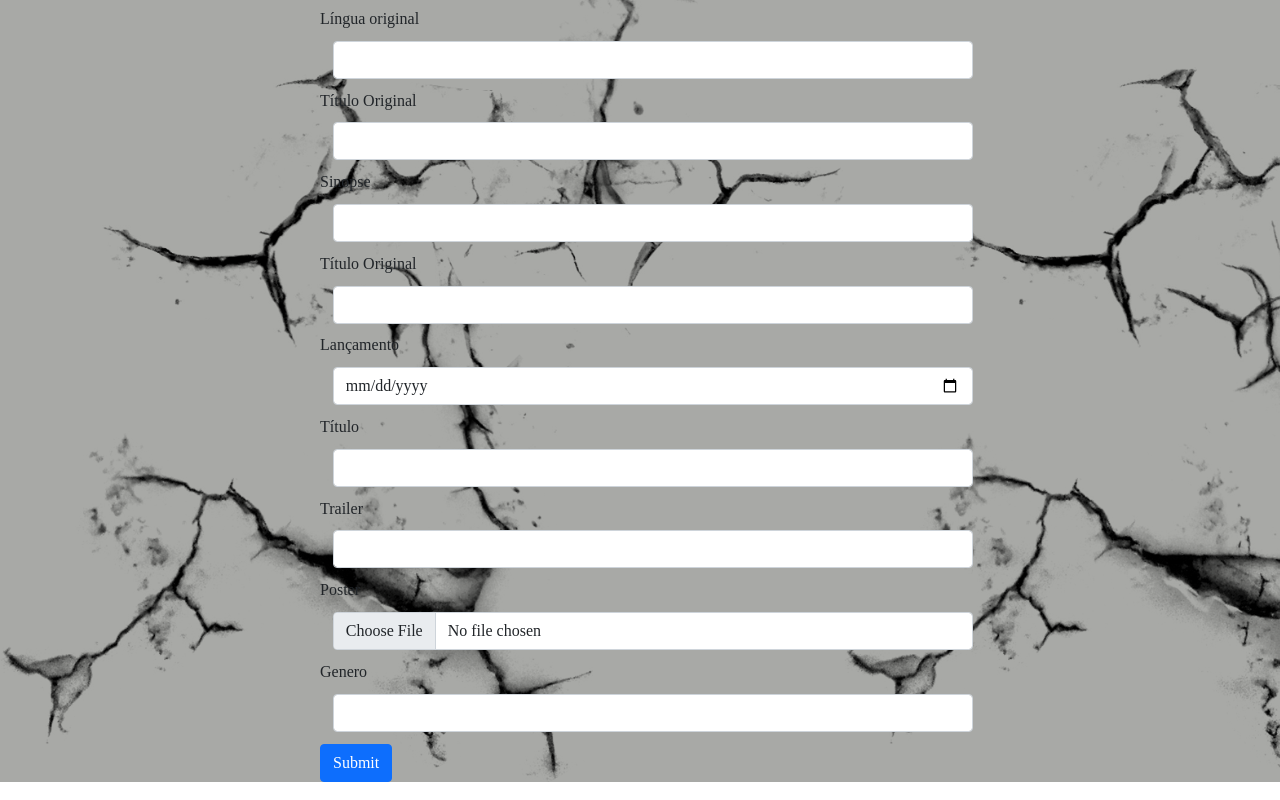
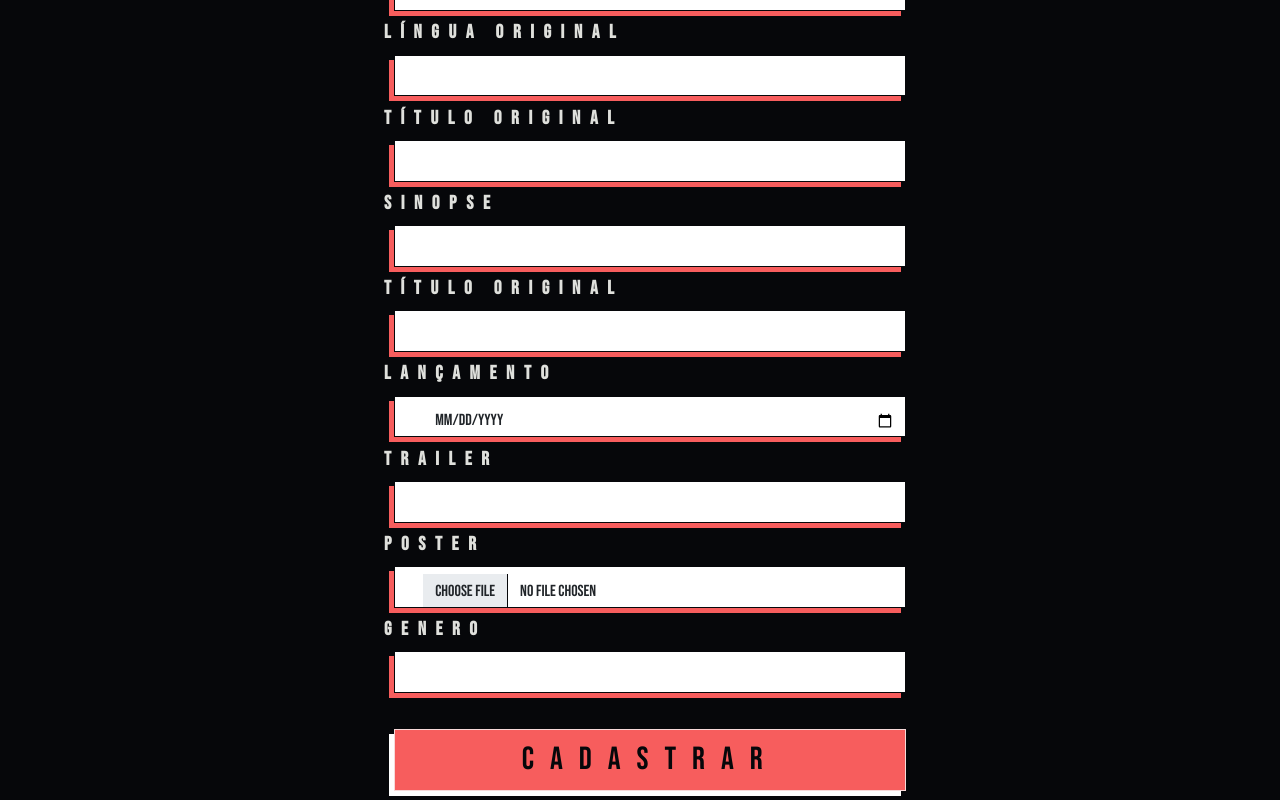
Before and after one commit to rednand/AppVHS404, a React app: page /cadastro in a window 1280 px wide. Shown: the part 320-1120 px from the top of the page. Built offline with nearby package versions, Linux system fonts and the light colour scheme; a web font is replaced by a local one.

Commit message:
ajuste form

```diff
--- a/src/App.tsx
+++ b/src/App.tsx
@@ -10,9 +10,7 @@ const App = () => {
   return (
     <div
       style={{
-        backgroundImage: "url('assets/imagens/crash.png')",
-        backgroundSize: "contain",
-        backgroundColor: "var(--bg500)",
+        backgroundColor: "var(--bg900)",
       }}
     >
       <Router>
--- a/src/api/axios.ts
+++ b/src/api/axios.ts
@@ -21,5 +21,5 @@ export const searchMovie = axios.create({
 });
 
 export const commingSoonMovies = axios.create({
-  baseURL: "http://localhost:3000",
+  baseURL: "https://api-horror-movies.herokuapp.com/",
 });
--- a/src/componentes/FormControlled/Input/index.tsx
+++ b/src/componentes/FormControlled/Input/index.tsx
@@ -1,12 +1,12 @@
 import React, { useState } from "react";
-import {SingleInput} from "./styles";
+import { SingleInput, Label } from "./styles";
 
 const Input = ({ error, label, ...rest }) => {
   const [touched, setTouched] = useState(false);
 
   return (
     <>
-      <label htmlFor={rest.name}>{label}</label>
+      <Label htmlFor={rest.name}>{label}</Label>
       <SingleInput
         className="form-control"
         {...rest}
--- a/src/componentes/FormControlled/Input/styles.tsx
+++ b/src/componentes/FormControlled/Input/styles.tsx
@@ -1,5 +1,23 @@
 import styled from "styled-components";
 
 export const SingleInput = styled.input`
+  box-shadow: var(--shd, 0 0 0 transparent);
+  border-radius: 0;
+  padding: 3px 10px 3px 40px;
+  padding-top: 0.8em;
+  max-width: 100%;
+  min-width: 100%;
   margin: 2%;
+  border-color: var(--bg900);
 `;
+
+export const Label = styled.label`
+  font-size: 1.2rem;
+  color: var(--bg100);
+  font-weight: 900;
+  letter-spacing: 0.6rem;
+`;
+
+export const Span = styled.span`
+  font-size: 1.2rem;
+`;
--- a/src/componentes/FormControlled/index.tsx
+++ b/src/componentes/FormControlled/index.tsx
@@ -2,18 +2,18 @@ import React, { useEffect, useState } from "react";
 import Input from "./Input";
 import { ValidationError } from "yup";
 import * as yup from "yup";
-import { Form } from "./styles";
+import { Form, ButtonForm } from "./styles";
 import axios from "axios";
 
 export const FormValidations = yup.object().shape({
-  name: yup.string().required("Name é obrigatório"),
-  overview: yup.string().required("Name é obrigatório"),
-  release_date: yup.date().required("Name é obrigatório"),
-  title: yup.string().required("Name é obrigatório"),
-  trailer: yup.string().required("Name é obrigatório"),
+  name: yup.string().required("Nome é obrigatório"),
+  overview: yup.string().required("Sinopse é obrigatório"),
+  release_date: yup.date().required("Data de lançamento é obrigatória"),
+  trailer: yup.string().required("Trailer é obrigatório"),
   original_language: yup.string(),
   original_title: yup.string(),
   poster: yup.string(),
+  genre: yup.array().notRequired().nullable(),
 });
 
 const initialFormState = {
@@ -22,9 +22,9 @@ const initialFormState = {
   original_title: "",
   overview: "",
   release_date: Date,
-  title: "",
   trailer: "",
   poster: "",
+  genre: [],
 };
 
 const UserForm = () => {
@@ -62,22 +62,18 @@ const UserForm = () => {
   console.log("form", form);
 
   const onSubmit = () => {
-    axios
-      .post("http://localhost:3000/movies", {
-        form,
-      })
+    axios.post("http://localhost:3000/movies", form);
   };
 
   return (
     <>
-      <h3>Form Controlled</h3>
       <Form>
         <div className="form-group">
           <Input
             name="name"
             error={errors["name"]}
             onChange={(e) => setInput({ name: e.target.value })}
-            label="Name"
+            label="Nome"
           />
         </div>
         <div className="form-group">
@@ -124,14 +120,6 @@ const UserForm = () => {
         </div>
         <div className="form-group">
           <Input
-            name="title"
-            onChange={(e) => setInput({ title: e.target.value })}
-            label="Título"
-            error={errors["title"]}
-          />
-        </div>
-        <div className="form-group">
-          <Input
             name="trailer"
             onChange={(e) => setInput({ trailer: e.target.value })}
             label="Trailer"
@@ -156,9 +144,13 @@ const UserForm = () => {
           />
         </div>
         <div className="form-group">
-          <button type="button" onClick={onSubmit} className="btn btn-primary">
-            Submit
-          </button>
+          <ButtonForm
+            type="button"
+            onClick={onSubmit}
+            className="btn btn-primary"
+          >
+            Cadastrar
+          </ButtonForm>
         </div>
       </Form>
     </>
--- a/src/componentes/FormControlled/styles.tsx
+++ b/src/componentes/FormControlled/styles.tsx
@@ -2,5 +2,26 @@ import styled from "styled-components";
 
 export const Form = styled.form`
   width: 50%;
-  margin: 3% auto;
+  margin: auto;
+  padding: 5%;
+  font-family: "Bebas Neue", cursive;
+
 `;
+
+export const ButtonForm = styled.button`
+  margin: 5% 2%;
+  box-shadow: var(--buttonForm, 0 0 0 transparent);
+  border-radius: 0;
+  border-color: var(--bg200);
+  color: var(--bg900);
+  font-size: 2rem;
+  background-color: rgb(247, 93, 93);
+  letter-spacing: 1rem;
+  max-width: 100%;
+  min-width: 100%;
+
+  :hover {
+    background-color: var(--bg900);
+    border-color: var(--bg200);
+  }
+`;
--- a/src/componentes/Main/index.tsx
+++ b/src/componentes/Main/index.tsx
@@ -2,9 +2,6 @@ import React, { Fragment, useEffect, useState } from "react";
 import { commingSoonMovies, options } from "../../api/axios";
 import { CircularProgress, Box } from "@material-ui/core";
 import { MainTeste1, Container, Card, MainTeste3, Section } from "./styles";
-
-const token =
-  "eyJhbGciOiJIUzI1NiJ9.eyJhdWQiOiI1YjYzNTliMTRjNmUxMTcwZWYwNjhmYTUxMzU1NDMxNyIsInN1YiI6IjYyMWY3YmJmNzdiMWZiMDA2Y2ZjZDQ1ZCIsInNjb3BlcyI6WyJhcGlfcmVhZCJdLCJ2ZXJzaW9uIjoxfQ.SfIvPM0qoY06fpwXNx8dG7piLbdb8Rvsnt6_U5rYu-o";
 
 const Main = () => {
   const [teste, setTeste] = useState({ movies: [] as any[] });
@@ -53,7 +50,7 @@ const Main = () => {
                   return (
                     <Card key={item["id"]}>
                       <div className="card">
-                        <h2 className="titleItem">{item["title"]}</h2>
+                        <h2 className="titleItem">{item["name"]}</h2>
                         <p className="releaseItem">Lançamento: {teste}</p>
                         <p className="overviewItem">{item["overview"]}</p>
                       </div>
--- a/src/index.css
+++ b/src/index.css
@@ -152,4 +152,8 @@ table {
   --bg300: #cacac6;
   --bg200: rgba(248, 248, 248, 0.8);
   --bg100: #dfe0dc;
+  --shd: -5px 5px 0px 0px rgb(247, 93, 93);
+  --buttonForm: -5px 5px 0px 0px rgb(255, 255, 255);
+  --rd: 0px;
+  --textPadding: 3px 10px 3px 40px;
 }
```
Also changed, not shown: src/pages/Cadastro/index.tsx (line endings or trailing spaces), src/pages/Cadastro/styles.tsx (added), 2 other files (tests, documents, lock files or other folders).
